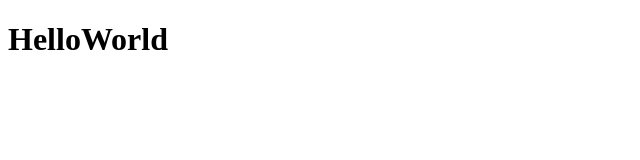
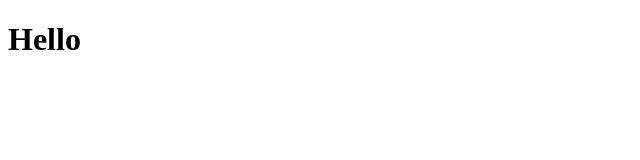
Before and after one commit to foret-oss/MuiOJ, a React (Vite) app in the folder frontEnd/: page / in a window 1280 px wide. Shown: the top 160 px of the page, without its empty margins (0-640 px from the left). Built offline with nearby package versions, Linux system fonts and the light colour scheme.

Commit message:
fix: 🐛 fix for startup

```diff
--- a/frontEnd/package.json
+++ b/frontEnd/package.json
@@ -4,7 +4,7 @@
   "scripts": {
     "dev": "vite",
     "build": "tsc && vite build",
-    "serve": "vite preview"
+    "serve": "vite preview --host"
   },
   "dependencies": {
     "eslint-config-airbnb": "^18.2.1",
--- a/frontEnd/src/views/index.tsx
+++ b/frontEnd/src/views/index.tsx
@@ -2,7 +2,7 @@ import React from "react"
 
 function App() {
   return (
-    <h1>HelloWorld</h1>
+    <h1>Hello</h1>
   );
 }
 
```
